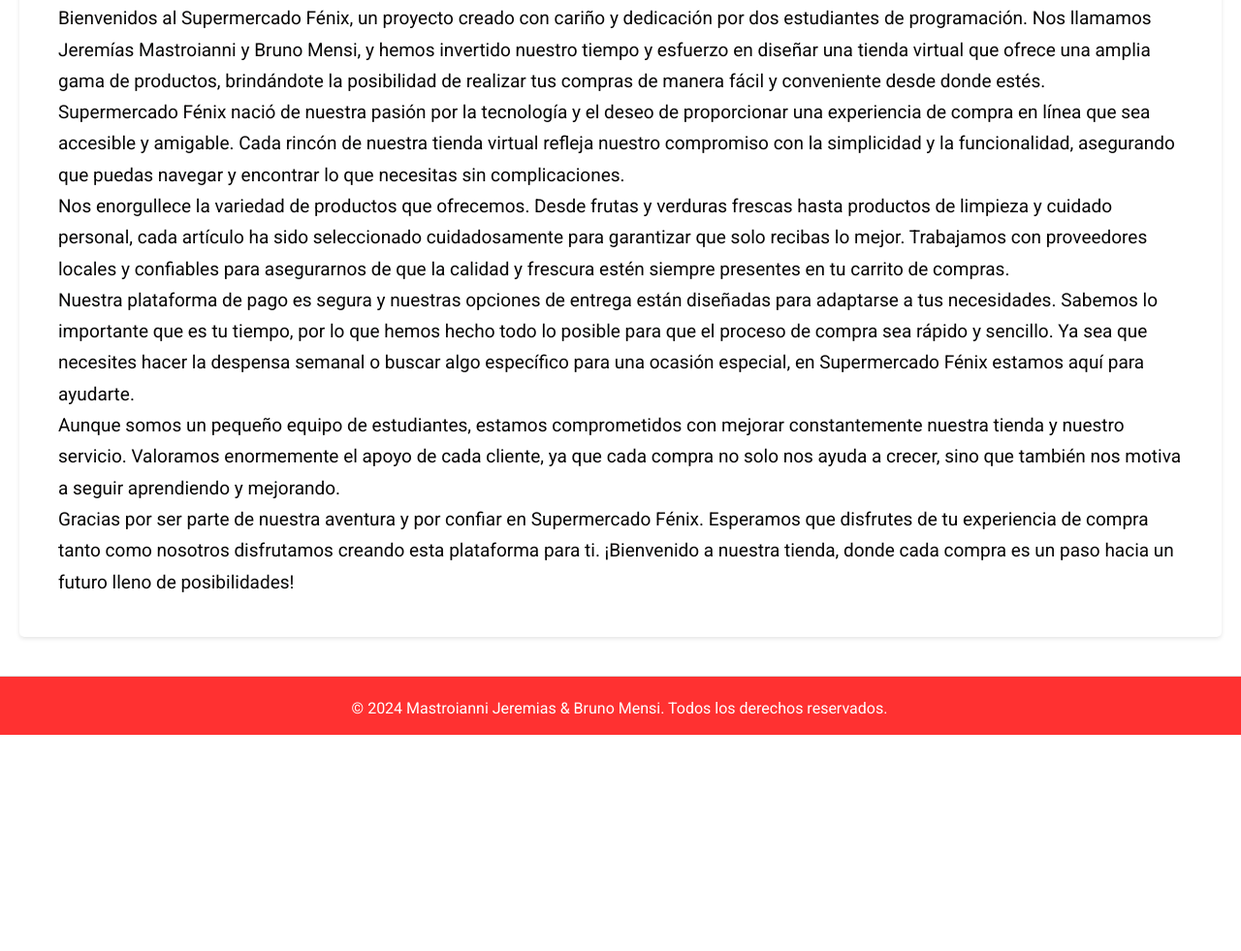
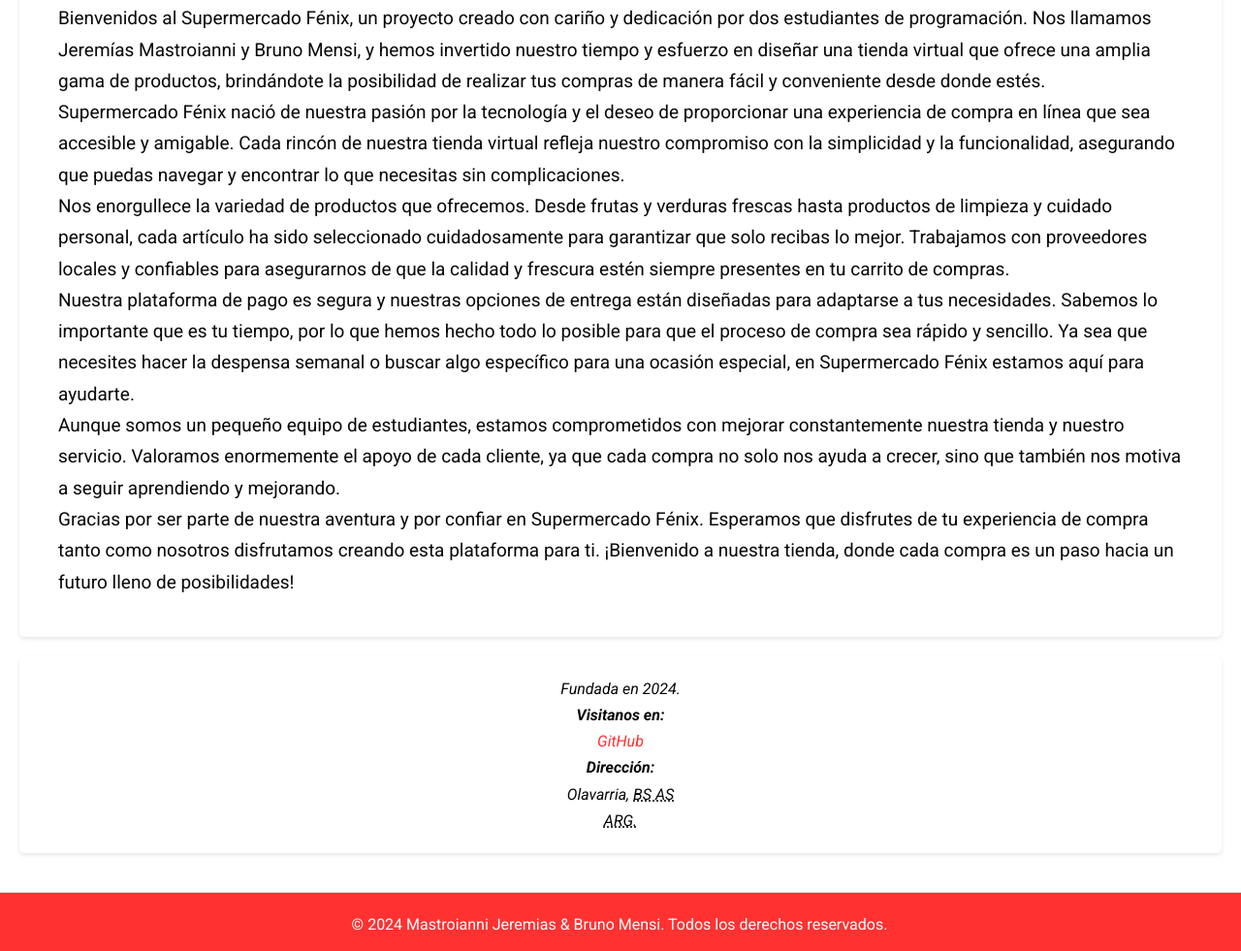
Before and after one commit to MastroianniJeremias/Repositorio_OlavarriaFSD, a plain HTML site: page TP_FINAL/index.html in a window 1280 px wide. Shown: the part 752-1733 px from the top of the page at 97% size. Before the commit the page ends 1510 px from the top, so only its background shows below. Drawn offline with nearby package versions, Linux system fonts and the light colour scheme.

Commit message:
preparacion para los productos

```diff
--- a/TP_FINAL/index.html
+++ b/TP_FINAL/index.html
@@ -221,6 +221,32 @@
           </div>
         </section>
         <!-- Fin de Sobre Nosotros section -->
+
+        <!-- Datos de contacto -->
+        <section>
+          <div class="Datos-contacto">
+            <address>
+              <i>Fundada en 2024.</i><br />
+              <b>Visitanos en:</b><br /><a
+                href="<https://github.com/MastroianniJeremias" class="link-Datos"
+                >GitHub</a
+              ><br />
+              <b>Dirección:</b><br />Olavarria,
+              <abbr
+                title="Buenos AiresBuenos Aires
+            Capital de Argentina"
+                >BS AS</abbr
+              ><br />
+              <abbr
+                title="Argentina
+            País, América del Sur.
+            "
+                >ARG.</abbr
+              >
+            </address>
+          </div>
+        </section>
+        <!-- Fin de Datos de contacto -->
       </div>
       <!-- Fin del contenedor -->
     </header>
--- a/TP_FINAL/styles.css
+++ b/TP_FINAL/styles.css
@@ -329,6 +329,28 @@
   color: #333;
 }
 
+.Datos-contacto {
+  text-decoration: none;
+}
+
+.link-Datos {
+  text-decoration: none;
+  color: var(--color1);
+}
+
+.link-Datos :visited {
+  color: var(--color1);
+}
+
+.link-Datos :hover {
+  transition: 0.2s;
+  color: black;
+}
+
+.link-Datos :active {
+  color: var(--color2);
+}
+
 /* Cuestionario para suscripción */
 .cuestionario {
   display: flex;
@@ -473,6 +495,7 @@
 
   .lista-productos {
     flex-direction: column;
+    flex-wrap: wrap;
     align-items: center;
     margin: 0 auto;
   }
```
